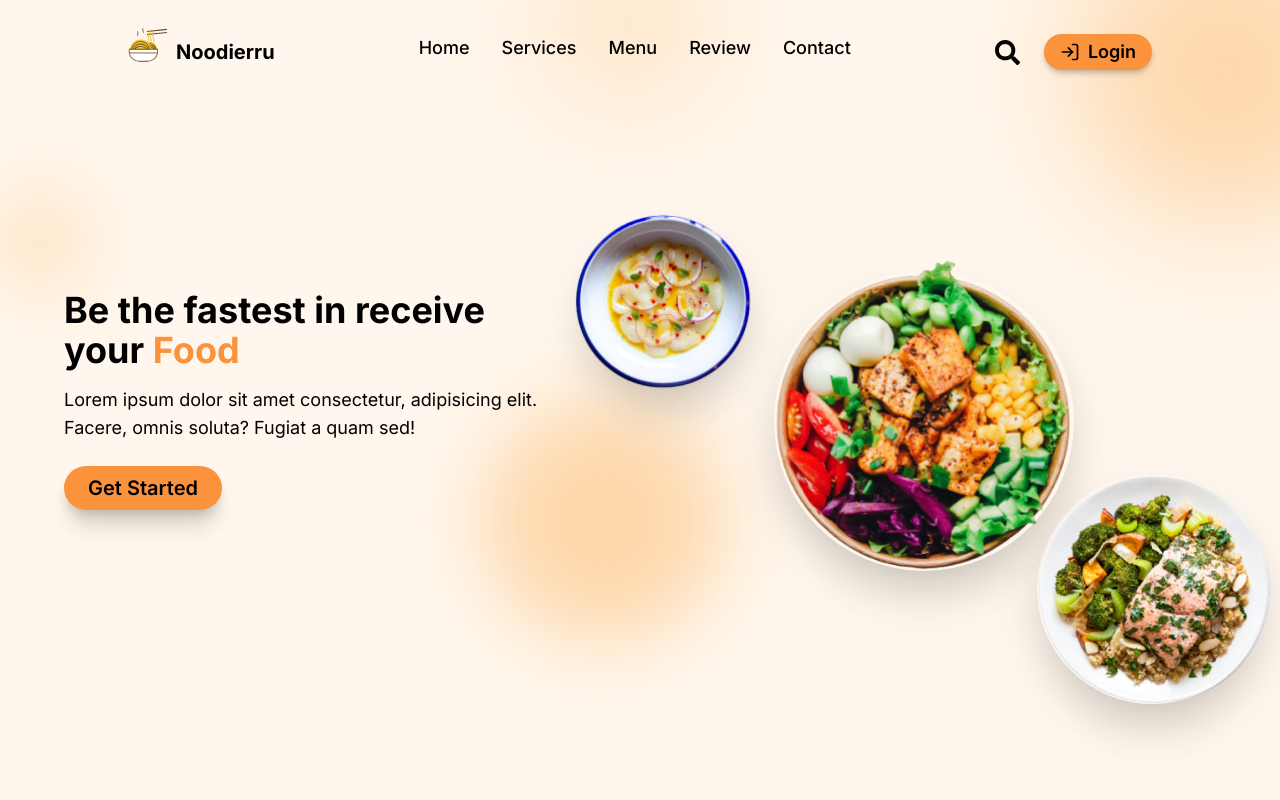
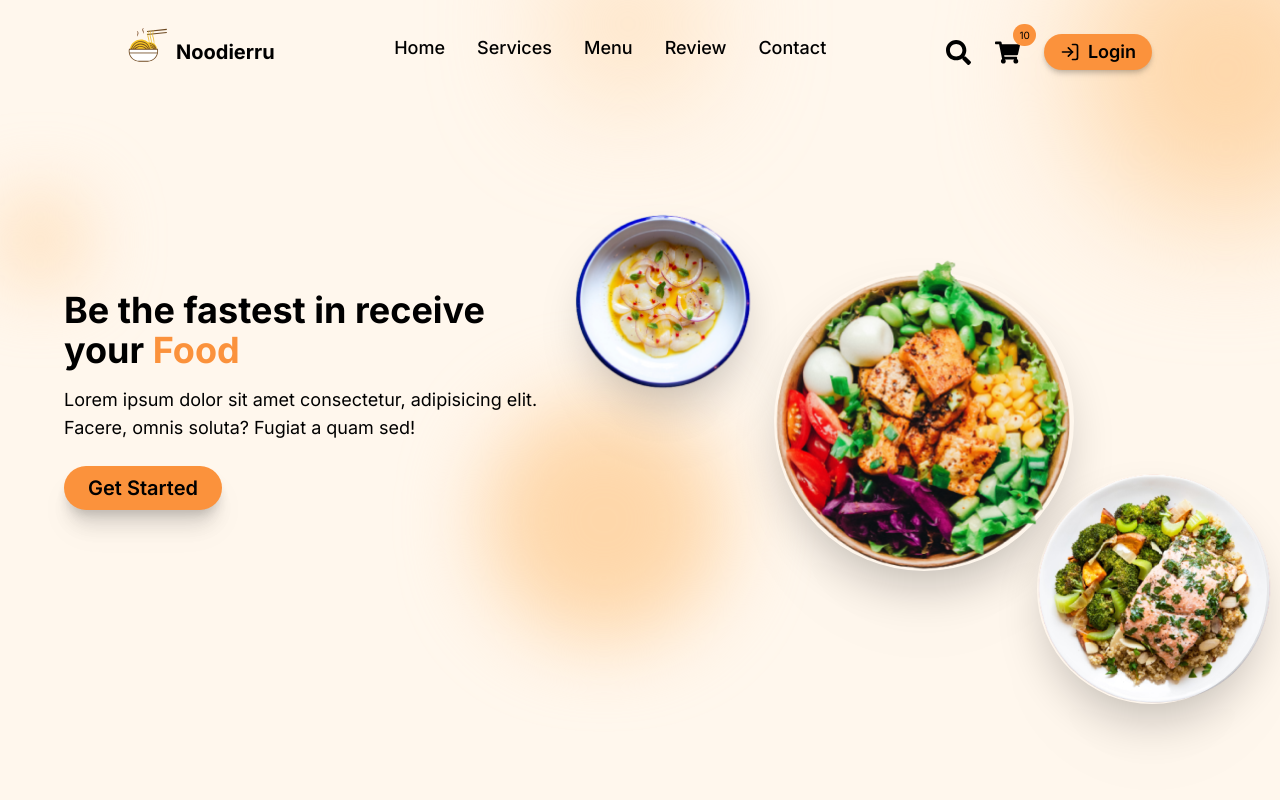
Before and after one commit to deikairru/noodierru, a Next.js app: page / in a window 1280 px wide. Shown: the top 800 px of the page. Built offline with nearby package versions, Linux system fonts and the light colour scheme.

Commit message:
bugfix: fix component hidden on header

```diff
--- a/app/globals.css
+++ b/app/globals.css
@@ -2,9 +2,9 @@
 @tailwind components;
 @tailwind utilities;
 
-* {
-   /* border: solid 1px red; */
-}
+/* * {
+   border: solid 1px red;
+} */
 
 /* Hide scrollbar for Chrome, Safari and Opera */
 .no-scrollbar::-webkit-scrollbar {
--- a/app/header.tsx
+++ b/app/header.tsx
@@ -28,7 +28,7 @@ export function Header() {
         <div className="search hover:text-orange-400 hover:cursor-pointer">
           <FaSearch size={25} />
         </div>
-        <div className="hidden md:display cart relative [&>*:first-child:hover]:text-orange-400 [&>*:first-child:hover]:cursor-pointer">
+        <div className="hidden md:block cart relative [&>*:first-child:hover]:text-orange-400 [&>*:first-child:hover]:cursor-pointer">
           <FaShoppingCart size={25} />
           <span className="text-center rounded-full p-1.5 absolute -top-4 -right-4 text-[10px] bg-orange-400 leading-none">10</span>
         </div>
```
